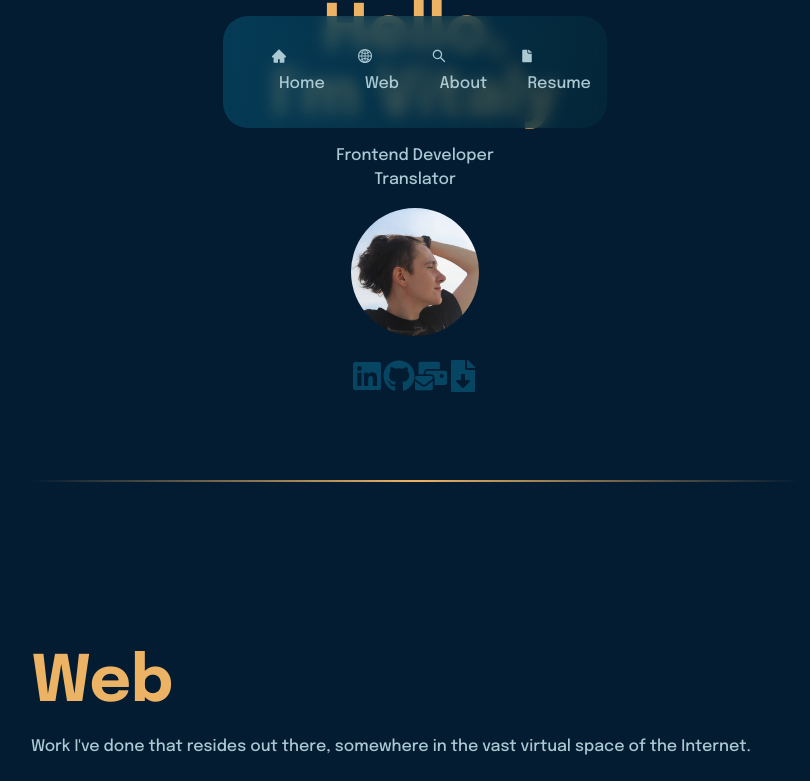
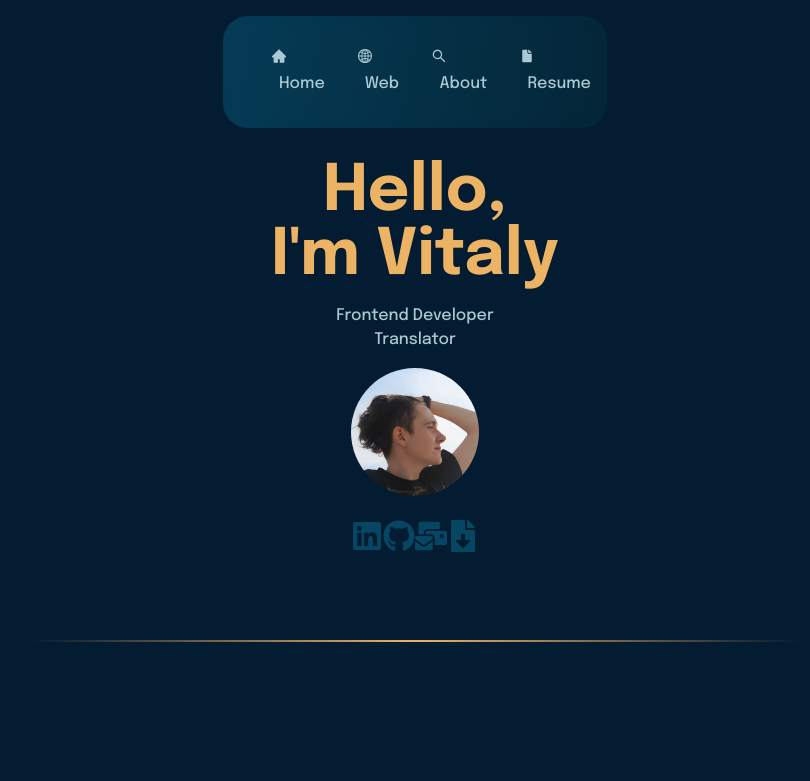
Before and after one commit to rosharp/portfolio, a React (Create React App) app: page / in a window 1280 px wide. Shown: the top 781 px of the page, without its empty margins (225-1035 px from the left). Built offline with nearby package versions, Linux system fonts and the light colour scheme.

Commit message:
Unsticked navbar, smooth scrolling to hash

```diff
--- a/src/components/Layout.jsx
+++ b/src/components/Layout.jsx
@@ -72,7 +72,11 @@ const Layout = () => {
           {SidebarData.map((item, index) => {
             return (
               <li key={index} className={item.className}>
-                <Link to={item.path} onClick={showSidebar}>
+                <Link
+                  smooth
+                  to={item.path}
+                  onClick={showSidebar}
+                >
                   {item.icon}
                   <span>{item.title}</span>
                 </Link>
--- a/src/components/SidebarData.js
+++ b/src/components/SidebarData.js
@@ -5,7 +5,7 @@ import * as IoIcons from "react-icons/io";
 export const SidebarData = [
     {
         title: "Home",
-        path: "/",
+        path: "/#top",
         icon: <AiIcons.AiFillHome className="nav-icon" />,
         className: "nav-text",
     },
--- a/src/css/style.css
+++ b/src/css/style.css
@@ -196,13 +196,12 @@ body {
   transition: 200ms;
 }
 
-.active {
-  position: fixed;
-  top: 2rem;
-  transition: 200ms;
-}
-
 @media (max-width: 1000px) {
+  .active {
+    position: fixed;
+    top: 2rem;
+    transition: 200ms;
+  }
   .menu-bars {
     margin-left: 2rem;
     font-size: 2rem;
@@ -294,6 +293,9 @@ body {
 .navbar-close {
     display: none;
   }
+  .link-active {
+    color: red;
+  }
   .nav-menu {
     left: 35%;
     right: 35%;
@@ -303,13 +305,15 @@ body {
     list-style: none;
   }
   .nav-menu {
+    display: flex;
+    justify-content: center;
+    margin-inline: 35%;
     background: linear-gradient(100deg, rgba(6, 70, 99, 0.75), rgba(4, 41, 58, 0.75));
     backdrop-filter: blur(8px);
     padding-block: 1rem;
     margin-bottom: 2rem;
     margin-top: 1rem;
     border-radius: 25px;
-    position: fixed;
     transition: 850ms;
     z-index: 9999;
   }
--- a/src/css/style.scss
+++ b/src/css/style.scss
@@ -232,14 +232,15 @@ body {
   transition: 200ms;
 }
 
-.active {
+
+@media(max-width: 1000px) {
+
+  .active {
   position: fixed;
   top: 2rem;
   transition: 200ms;
 }
 
-
-@media(max-width: 1000px) {
   .menu-bars {
     margin-left: 2rem;
     font-size: 2rem;
@@ -354,6 +355,10 @@ body {
     display: none;
   }
 
+  .link-active {
+    color: red;
+  }
+
   .nav-menu {
     left: 35%;
     right: 35%;
@@ -365,13 +370,15 @@ body {
   }
 
   .nav-menu {
+    display: flex;
+    justify-content: center;
+    margin-inline: 35%;
     background: linear-gradient(100deg, $clr-neutral-200-trsp, $clr-neutral-300-trsp);
     backdrop-filter: blur(8px);
     padding-block: 1rem;
     margin-bottom: 2rem;
     margin-top: 1rem;
     border-radius: 25px;
-    position: fixed;
     transition: 850ms;
     z-index: 9999;
 
```
Also changed, not shown: 1 other file (tests, documents, lock files or other folders).
